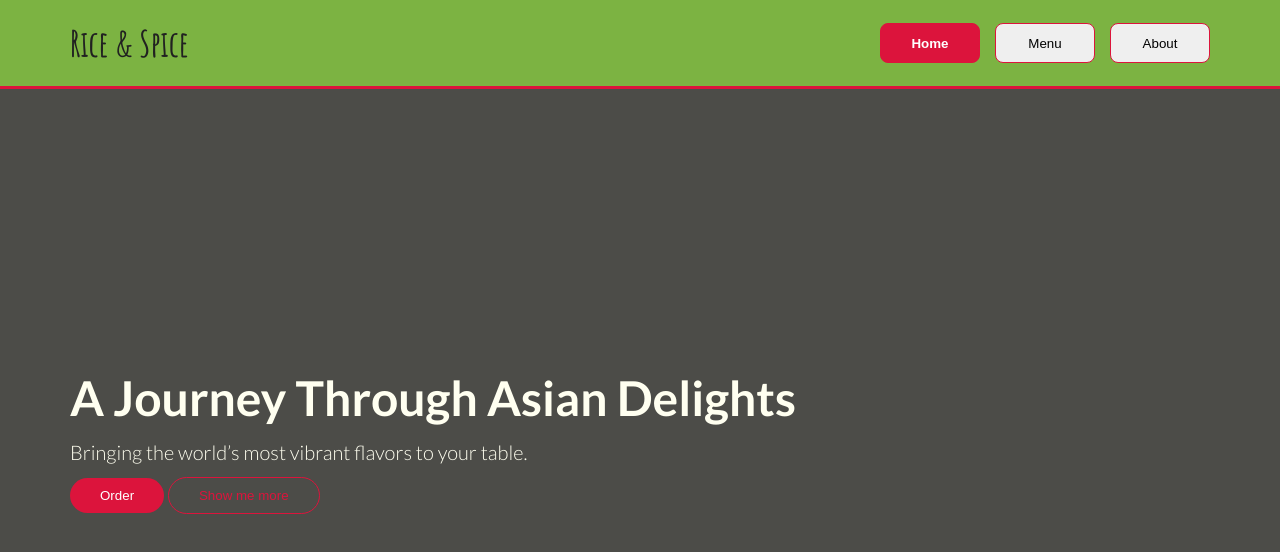
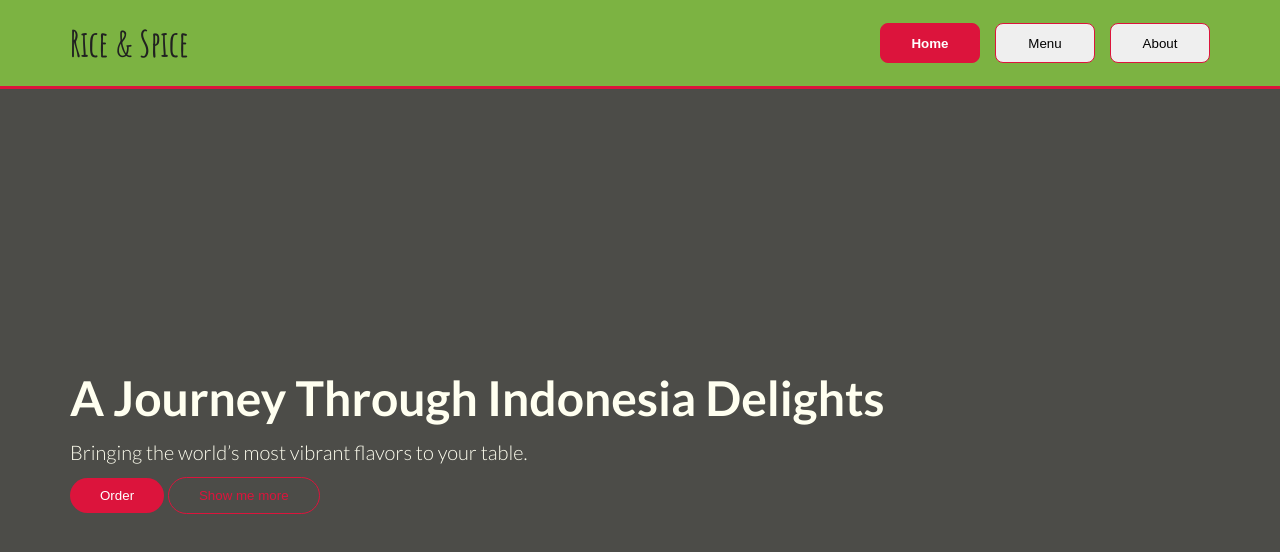
Before and after one commit to handa26/restaurant-page, a website built with webpack: page src/template.html in a window 1280 px wide. Built offline with nearby package versions, Linux system fonts and the light colour scheme; files whose address does not match are found by name.

Commit message:
Change page title, modify text in home

```diff
--- a/src/pages/home.js
+++ b/src/pages/home.js
@@ -2,7 +2,7 @@ const home = () => {
   return (`
   <div class="row">
     <div class="content-text">
-      <h2>A Journey Through Asian Delights</h2>
+      <h2>A Journey Through Indonesia Delights</h2>
       <p>Bringing the world’s most vibrant flavors to your table.</p>
 
       <div class="btn-group">
--- a/src/template.html
+++ b/src/template.html
@@ -4,7 +4,7 @@
 <head>
   <meta charset="UTF-8">
   <meta name="viewport" content="width=device-width, initial-scale=1.0">
-  <title>Restaurant Page</title>
+  <title>Rice & Spice</title>
 </head>
 
 <body>
```
